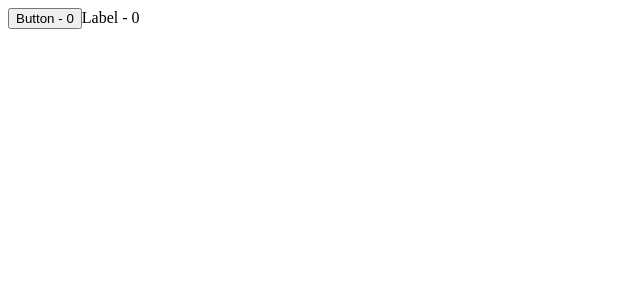
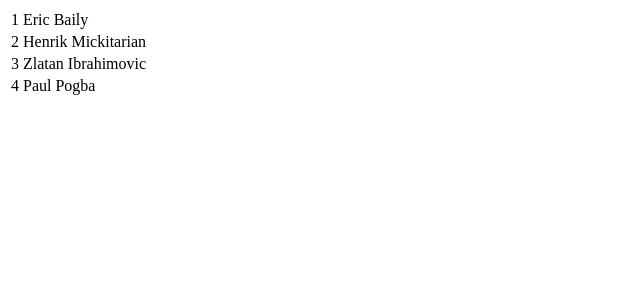
Before and after one commit to rizafahmi/react-fundamentals-egghead, a React app: page / in a window 1280 px wide. Shown: the top 300 px of the page, without its empty margins (0-640 px from the left). Built offline with nearby package versions, Linux system fonts and the light colour scheme; the HTML template or start-up script is replaced by a standard one.

Commit message:
Dinamically Generate Component #14

```diff
--- a/App.js
+++ b/App.js
@@ -1,47 +1,32 @@
 import React from 'react'
 import ReactDOM from 'react-dom'
 
-let Mixins = InnerComponent => class extends React.Component {
+class App extends React.Component {
   constructor() {
     super()
-    this.state = {
-      val: 0
-    }
-    this.update = this.update.bind(this)
-  }
-  update() {
-    this.setState({val: this.state.val + 1})
-  }
-  componentWillMount() {
-    console.log('will mount')
-  }
-  componentDidMount() {
-    console.log('did mount')
-  }
-  render() {
-    return <InnerComponent
-      update={this.update}
-      {...this.state}
-      {...this.props} />
+    this.state = {data: [
+      {id: 1, name: "Eric Baily"},
+      {id: 2, name: "Henrik Mickitarian"},
+      {id: 3, name: "Zlatan Ibrahimovic"},
+      {id: 4, name: "Paul Pogba"}
+    ]}
   }
 
-}
-
-const Button = (props) => <button onClick={props.update}>{props.txt} - {props.val}</button>
-const Label = (props) => <label onMouseMove={props.update}>{props.txt} - {props.val}</label>
-
-let ButtonMixed = Mixins(Button)
-let LabelMixed = Mixins(Label)
-
-class App extends React.Component {
   render() {
-    return (
-      <div>
-        <ButtonMixed txt="Button" />
-        <LabelMixed txt="Label" />
-      </div>
-    )
+    let rows = this.state.data.map( person => {
+      return <PersonRow key={person.id} data={person} />
+    })
+    return <table>
+      <tbody>{rows}</tbody>
+      </table>
   }
 }
 
+const PersonRow = (props) => {
+  return <tr>
+    <td>{props.data.id}</td>
+    <td>{props.data.name}</td>
+    </tr>
+}
+
 ReactDOM.render(<App />, document.getElementById('app'))
```
